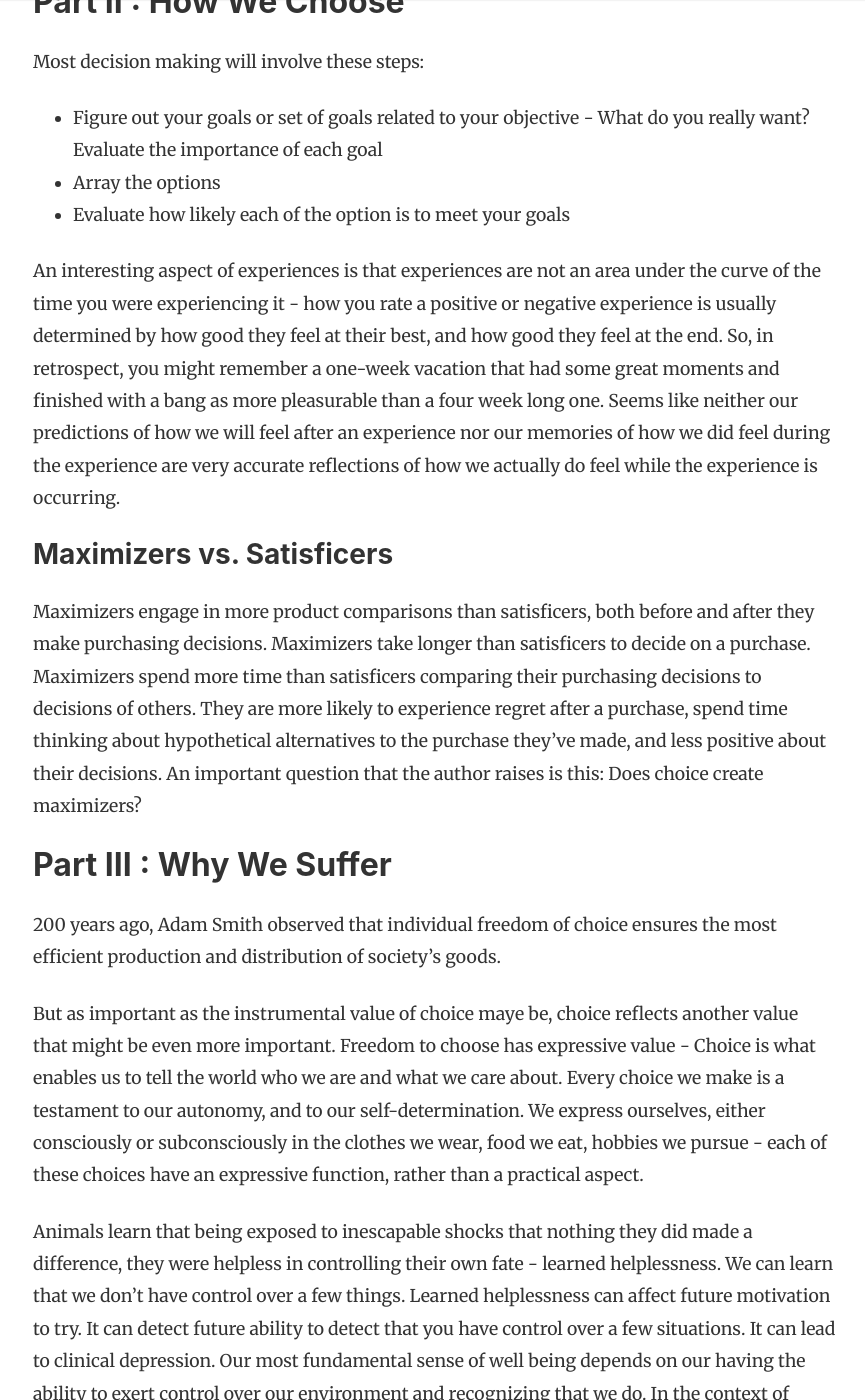
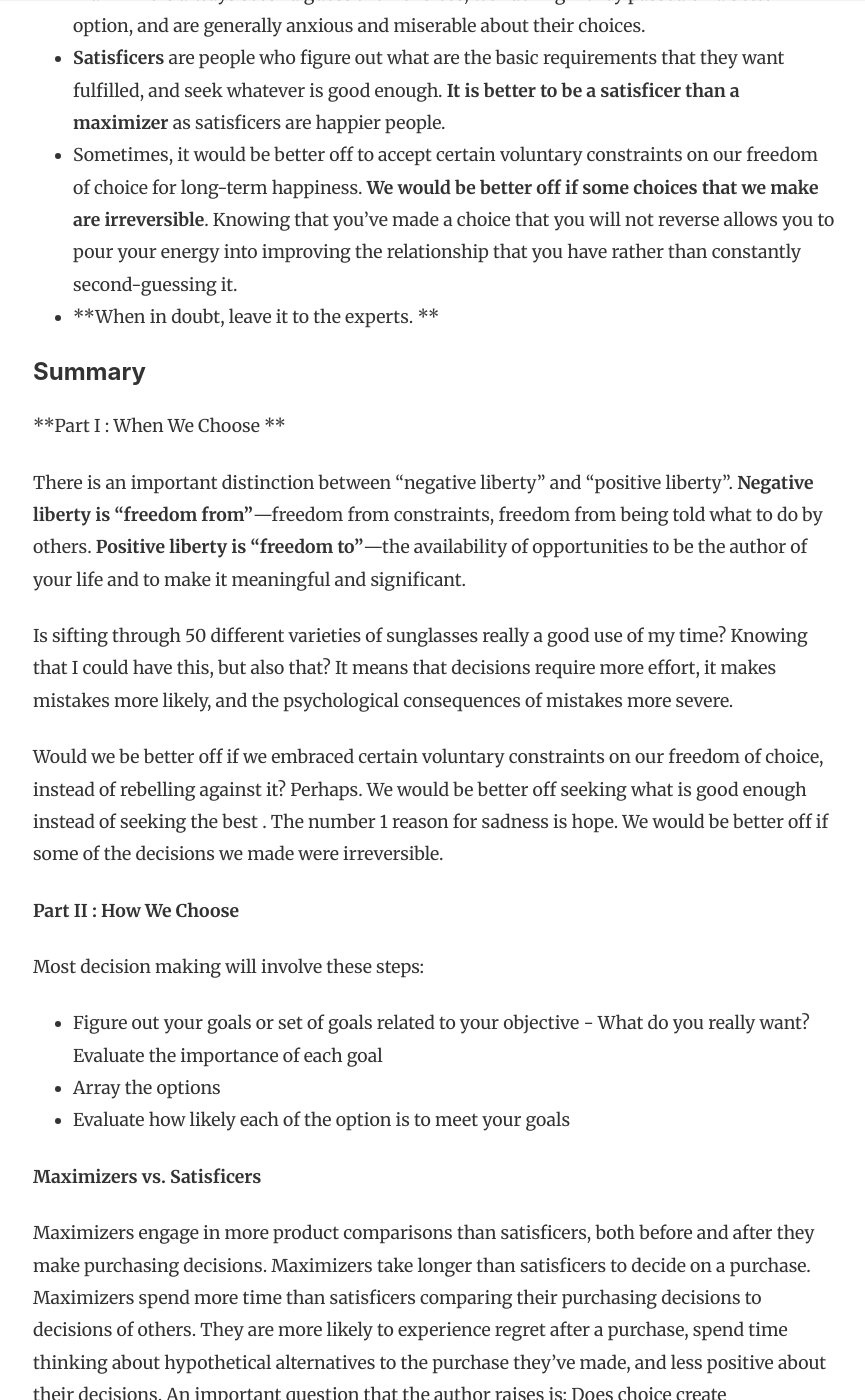
Before and after one commit to jsingh41/jsingh41.github.io, a Jekyll site: the page built from _posts/2020-01-14-paradox_of_choice.md, in a window 1280 px wide and 1400 px high, scrolled down 1642 px. Shown: the whole window, without its empty margins (67-932 px from the left). Built offline with Jekyll 4.4.1, drawn with Linux system fonts in a browser that asks for light colours; nearby versions of some CDN libraries; comment, search, counter and statistics services are not loaded; some of the changed text lies outside the part shown.

Commit message:
Update 2020-01-14-paradox_of_choice.md

```diff
--- a/_posts/2020-01-14-paradox_of_choice.md
+++ b/_posts/2020-01-14-paradox_of_choice.md
@@ -2,24 +2,53 @@
 layout: post
 title:  "Paradox of Choice"
 author: juhi
-categories: [ Book Reviews ]
+categories: [ Book Summaries and Reviews ]
 image: the_paradox_of_choice.jpeg
 ---
-Paradox of Choice by Barry Schwartz, is a book about how the abundance of choice available to us today is more detrimental to our well being than liberating. We think more choice equals more freedom and more satisfaction, but is that really the case?
-
-In this book, the author begins by describing the current problem of having too many choices, and how this has come to be the norm. Instead of being fetishistic in demanding our right to choices, one must consider whether having an abundance of choice nourishes us or deprives us. The premise of the book is that the fact that some choice is good doesn’t necessarily mean that more choice is better. Does the benefits of having an overload of choice outweigh the cost that comes with it?
+<!-- Output copied to clipboard! -->
 
 
-## Part I : When We Choose
 
-Many years ago, the distinguished political philosopher Isaiah Berlin made an important distinction between "negative liberty" and "positive liberty." Negative liberty is "freedom from"—freedom from constraint, freedom from being told what to do by others. Positive liberty is "freedom to"—the availability of opportunities to be the author of your life and to make it meaningful and significant.
+# Book Summary and Review : The Paradox of Choice – Why More Is Less
 
-Would we be better off if we embraced certain voluntary constraints on our freedom of choice, instead of rebelling against it? We would be better off seeking what is good enough instead of seeking the best . Lowering your expectation about the result of the decision The number 1 reason for sadness is hope. We would be better off if some of the decisions we made were non-reversible.
+
+#### Quote
+
+_Knowing what’s good enough requires knowing yourself and what you care about. What we don’t realize is that the very option of being allowed to change our minds seems to increase the chances that we will change our minds._
+
+
+#### 1-2 sentence brief
+
+[Paradox of Choice](https://www.amazon.com/Paradox-Choice-Why-More-Less/dp/149151423X) by [Barry Schwartz](https://www.swarthmore.edu/profile/barry-schwartz) is a book about how the abundance of choice available to us today is more detrimental to our well being than liberating. We think more choice equals more freedom and more satisfaction. But in reality, it can prevent us from making meaningful progress in our lives, leaving us emotionally unsatisfied and always yearning for more. Instead of being fetishistic in demanding our right to choices, one must consider whether having an abundance of choice nourishes us or deprives us.
+
+
+#### About the author
+
+[Barry Schwartz](https://en.wikipedia.org/wiki/Barry_Schwartz_(psychologist)) is a professor of social theory and social action at Swarthmore College. He has written 8 books as of 2020 on psychology and economics.
+
+
+#### The Big Ideas
+
+
+
+*   The premise of the book is that some choice is good doesn’t necessarily mean that more choice is better. Contrary to popular belief, people tend to be happier when they have fewer choices.
+*   **Maximizers** are people who seek the best possible option when asked to make a choice. Maximizers always second guess their choices, wondering if they passed on a better option, and are generally anxious and miserable about their choices.
+*   **Satisficers** are people who figure out what are the basic requirements that they want fulfilled, and seek whatever is good enough. **It is better to be a satisficer than a maximizer** as satisficers are happier people.
+*   Sometimes, it would be better off to accept certain voluntary constraints on our freedom of choice for long-term happiness. **We would be better off if some choices that we make are irreversible**. Knowing that you’ve made a choice that you will not reverse allows you to pour your energy into improving the relationship that you have rather than constantly second-guessing it.
+*   **When in doubt, leave it to the experts. **
+
+
+#### Summary
+
+**Part I : When We Choose **
+
+There is an important distinction between "negative liberty" and "positive liberty". **Negative liberty is "freedom from"**—freedom from constraints, freedom from being told what to do by others. **Positive liberty is "freedom to"**—the availability of opportunities to be the author of your life and to make it meaningful and significant.
 
 Is sifting through 50 different varieties of sunglasses really a good use of my time? Knowing that I could have this, but also that? It means that decisions require more effort, it makes mistakes more likely, and the psychological consequences of mistakes more severe.
 
+Would we be better off if we embraced certain voluntary constraints on our freedom of choice, instead of rebelling against it? Perhaps. We would be better off seeking what is good enough instead of seeking the best . The number 1 reason for sadness is hope. We would be better off if some of the decisions we made were irreversible.
 
-## Part II : How We Choose
+**Part II : How We Choose**
 
 Most decision making will involve these steps:
 
@@ -29,41 +58,54 @@
 *   Array the options
 *   Evaluate how likely each of the option is to meet your goals
 
-An interesting aspect of experiences is that experiences are not an area under the curve of the time you were experiencing it - how you rate a positive or negative experience is usually determined by how good they feel at their best, and how good they feel at the end. So, in retrospect, you might remember a one-week vacation that had some great moments and finished with a bang as more pleasurable than a four week long one. Seems like neither our predictions of how we will feel after an experience nor our memories of how we did feel during the experience are very accurate reflections of how we actually do feel while the experience is occurring.
+**Maximizers vs. Satisficers**
 
+Maximizers engage in more product comparisons than satisficers, both before and after they make purchasing decisions. Maximizers take longer than satisficers to decide on a purchase. Maximizers spend more time than satisficers comparing their purchasing decisions to decisions of others. They are more likely to experience regret after a purchase, spend time thinking about hypothetical alternatives to the purchase they’ve made, and less positive about their decisions. An important question that the author raises is: Does choice create maximizers?
 
-### Maximizers vs. Satisficers
+**Part III : Why We Suffer **
 
- Maximizers engage in more product comparisons than satisficers, both before and after they make purchasing decisions. Maximizers take longer than satisficers to decide on a purchase. Maximizers spend more time than satisficers comparing their purchasing decisions to decisions of others. They are more likely to experience regret after a purchase, spend time thinking about hypothetical alternatives to the purchase they’ve made, and less positive about their decisions. An important question that the author raises is this: Does choice create maximizers?
+Freedom to choose has expressive value - Choice is what enables us to tell the world who we are and what we care about. **Every choice we make is a testament** to our autonomy, and to our self-determination. We express ourselves, either consciously or subconsciously in the clothes we wear, food we eat, hobbies we pursue - each of these choices have an expressive function, rather than a practical aspect.
 
+Animals learn that being exposed to inescapable shocks that nothing they did made a difference, they were helpless in controlling their own fate - learned helplessness. We can learn that we don’t have control over a few things. **Learned helplessness can affect our future motivation to try**. Our most fundamental sense of well being depends on our having the ability to exert control over our environment and recognizing that we do.
 
-## Part III : Why We Suffer
+In the context of discussing choice and autonomy, it is interesting to note that in many ways, **social ties actually decrease freedom, choice and autonomy**. Marriage is commitment to a particular person that curtails freedom of sexual and emotional partners. And serious friendship imposes a lasting hold on you. In spite of this, it is sometimes helpful to accept a reduction in available choices to maximize long term benefits of committing to an endeavor and sticking to it. Think long term investments, for example.
 
-200 years ago, Adam Smith observed that individual freedom of choice ensures the most efficient production and distribution of society’s goods.
+**Part IV : What We Can Do**
 
-But as important as the instrumental value of choice maye be, choice reflects another value that might be even more important. Freedom to choose has expressive value - Choice is what enables us to tell the world who we are and what we care about. Every choice we make is a testament to our autonomy, and to our self-determination. We express ourselves, either consciously or subconsciously in the clothes we wear, food we eat, hobbies we pursue - each of these choices have an expressive function, rather than a practical aspect.
-
-Animals learn that being exposed to inescapable shocks that nothing they did made a difference, they were helpless in controlling their own fate - learned helplessness. We can learn that we don’t have control over a few things. Learned helplessness can affect future motivation to try. It can detect future ability to detect that you have control over a few situations. It can lead to clinical depression. Our most fundamental sense of well being depends on our having the ability to exert control over our environment and recognizing that we do. In the context of discussing choice and autonomy, it is interesting to note that in many ways, social ties actually decrease freedom, choice and autonomy. Marriage is commitment to a particular person that curtails freedom of sexual and emotional partners. And serious friendship imposes a lasting hold on you.
-
-
-## Part IV : What we Can Do
-
-Freedom or commitment? Second order decisions Rules
-
-A concept that you live by and follow and never break under any circumstances. Always putting on a seat belt, not cheating on your partner. Following rules eliminates troublesome choices in your life. Having the discipline to live by the rules you make for yourself is another matter of course. Presumptions are like the default setting that are always in action and are present by default unless you change it. Like brushing your teeth every morning.
+**Commit to irreversible decisions**. A concept that you live by and follow and never break under any circumstances. Always putting on a seat belt, not cheating on your partner. **Following rules eliminates troublesome choices in your life**. Having the discipline to live by the rules you make for yourself is the mark of a conscientious  person.
 
 Standards are less rigorous, but when we establish a standard, we are essentially dividing the world of options into two categories: options that meet the standard and options that don’t. More like satisfaction than maximizing. Deciding that once we find something that meets our standards, we'll stick with it essentially takes away that area of decision making. Eg: Friendships. We are drawn to people who meet our standards (intelligence, kindness, character, loyalty, wit), and then we stick to them.
 
 
+#### In My Humble Opinion
 
-1. Choose when to choose
-2. Be a chooser, not a picker
-3. Satisfice more and maximize less
-4. Think about the opportunity costs of opportunity costs
-5. Make your decisions nonreversible
-6. Practice an “Attitude of Gratitude”
-7. Regret less
-8. Anticipate adaptation
-9. Control expectations
-10. Curtail social comparison
-11. Learn to love constraints
+
+#### Highlights
+
+The Paradox of Choice talks about a concept that we all have felt at some point of time, and does an amazing job of verbalizing our feelings. Whether it is about making a choice about the clothes we wear, where to spend our time, or in romantic situations, reading this book will be a game changer.
+
+
+#### Lowlights
+
+I had a great time reading this book, and as such I couldn’t find anything to critique. It would be great to see more research done in this area so there is concrete evidence for some of the things that Schwartz claims anecdotally.
+
+
+#### What Can You Do
+
+
+
+*   Choose when to choose. Know what is important in your life, and only spend your cognitive efforts on those decisions. For the rest, good enough would do.
+*   Satisfice more and maximize less
+*   Make your decisions irreversible and then stick to it. Studies show that people who know they cannot reverse their decisions are happier with them.
+*   Be grateful for the things you have. Each day, set aside some time to appreciate all the wonderful things and wonderful people you have in life.
+*   Don’t indulge in social comparisons.
+
+
+#### Related Books
+
+I found Richard Thaler’s book Misbehaving along similar lines, although that seemed much more thorough, and more researched than anecdotal than this book. Although this book leans towards psychology, I find similar themes in minimalism, like Marie Kondo’s The Life Changing Magic of Tidying Up, and the subtle art of not giving a fuck. The less distractions you have in life, and the less f*cks you give, or give to the things that really, really matter, you would be much happier in life.
+
+
+#### Reading Tips
+
+This book had a lot of new concepts - such as satisficers vs. maximizers, but can be easily listened to in an audiobook format as well. I didn’t find it so dense that it would require multiple reads. If you’re already familiar with cognitive biases, feel free to skip those sections while reading the book. It is mostly a summary of concepts mentioned in other wonderful books, so you don’t need to delve deep here.
```
